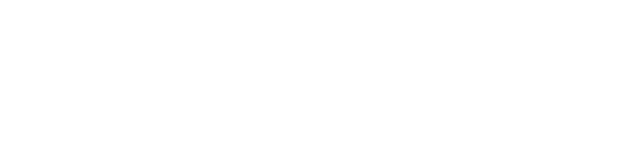
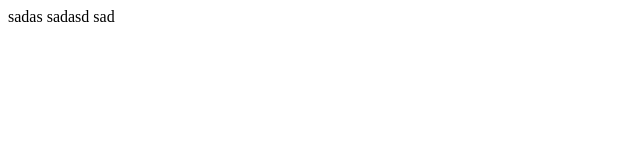
Before and after one commit to sychovSaveliy/fr-pro-2017-30, a plain HTML site: page index.html in a window 1280 px wide. Shown: the whole page, without its empty margins (0-640 px from the left). Drawn offline with Linux system fonts and the light colour scheme.

Commit message:
uyfutyrfuyttygy

```diff
--- a/index.html
+++ b/index.html
@@ -7,6 +7,8 @@
     <title>Document</title>
 </head>
 <body>
-
+    sadas
+    sadasd
+    sad
 </body>
 </html>
```
